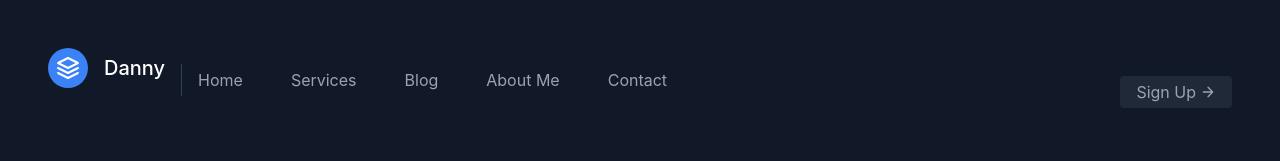
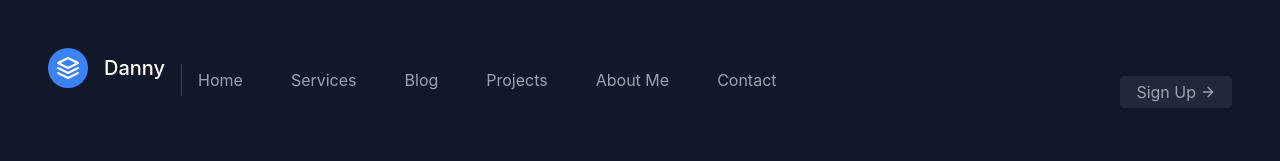
Before and after one commit to NjeruKariuki/Resume-online, a Django app: page / in a window 1280 px wide. Shown: the top 161 px of the page. Run offline with Django 4.2, Linux system fonts and the light colour scheme; grey boxes labelled with a size stand in for pictures from a placeholder-image service; some libraries are stand-ins or nearby versions.

Commit message:
added javascript scroll to sections

```diff
--- a/portfolio/templates/portfolio/base.html
+++ b/portfolio/templates/portfolio/base.html
@@ -25,10 +25,11 @@
           </a>
           <nav class="md:mr-auto md:ml-4 md:py-1 md:pl-4 md:border-l md:border-gray-700	flex flex-wrap items-center text-base justify-center">
             <a href="{% url 'portfolio-home' %}"class="mr-5 hover:text-white">Home</a>
-            <a class="mr-5 hover:text-white">Services</a>
+            <a onclick="scrollToServices()" class="mr-5 hover:text-white">Services</a>
             <a href="{% url 'blog-home' %}" class="mr-5 hover:text-white">Blog</a>
+            <a onclick="scrollToProjects()" class="mr-5 hover:text-white">Projects</a>
             <a class="mr-5 hover:text-white">About Me</a>
-            <a class="mr-5 hover:text-white">Contact</a>
+            <a onclick="scrollToContact()" class="mr-5 hover:text-white">Contact</a>
           </nav>
           <button class="inline-flex items-center bg-gray-800 border-0 py-1 px-3 focus:outline-none hover:bg-gray-700 rounded text-base mt-4 md:mt-0">Sign Up
             <svg fill="none" stroke="currentColor" stroke-linecap="round" stroke-linejoin="round" stroke-width="2" class="w-4 h-4 ml-1" viewBox="0 0 24 24">
@@ -82,4 +83,22 @@
         </div>
       </footer>
 </body>
+<script>
+  //scroll to services
+  function scrollToServices(){
+  document.querySelector('.services').scrollIntoView({
+     behavior: 'smooth'
+});};
+  //scroll to projects
+  function scrollToProjects(){
+  document.querySelector('.projects').scrollIntoView({
+     behavior: 'smooth'
+});};
+  //scroll to contact
+  function scrollToContact(){
+  document.querySelector('.contact').scrollIntoView({
+     behavior: 'smooth'
+});
+  };
+</script>
 </html>
--- a/portfolio/templates/portfolio/dashboard.html
+++ b/portfolio/templates/portfolio/dashboard.html
@@ -19,7 +19,7 @@
 
       <!--features-->
       <section class="text-gray-400 bg-gray-900 body-font">
-        <div class="container px-5 py-24 mx-auto">
+        <div class="services container px-5 py-24 mx-auto">
           <div class="text-center mb-20">
             <h1 class="sm:text-3xl text-2xl font-medium text-center title-font text-white mb-4">What I Do Best</h1>
             <p class="text-base leading-relaxed xl:w-2/4 lg:w-3/4 mx-auto">Ever seen a man of many talents? I am one of them. I was a potato farmer at 10 yrs. Poet and dancer in most of my teen years, I nearly broke my leg trying to breakdance. I write "life-changing " software. See what I did there?. A not-funny-at-all comedian, to borrow my words: a CRACK addict and a bad procastinator. lol!</p>
@@ -96,7 +96,7 @@
 
       <!--gallery-->
 
-      <section class="text-gray-400 bg-gray-900 body-font">
+      <section class="projects text-gray-400 bg-gray-900 body-font">
         <div class="container px-5 py-24 mx-auto flex flex-wrap">
           <div class="lg:w-2/3 mx-auto">
             <div class="flex flex-wrap w-full bg-gray-800 py-32 px-10 relative mb-4">
@@ -145,7 +145,7 @@
         </div>
       </section>
     <!--contact-->
-    <section class="text-gray-400 bg-gray-900 body-font relative">
+    <section class="contact text-gray-400 bg-gray-900 body-font relative">
         <div class="container px-5 py-24 mx-auto">
           <div class="flex flex-col text-center w-full mb-12">
             <h1 class="sm:text-3xl text-2xl font-medium title-font mb-4 text-white">Contact Me</h1>
```
